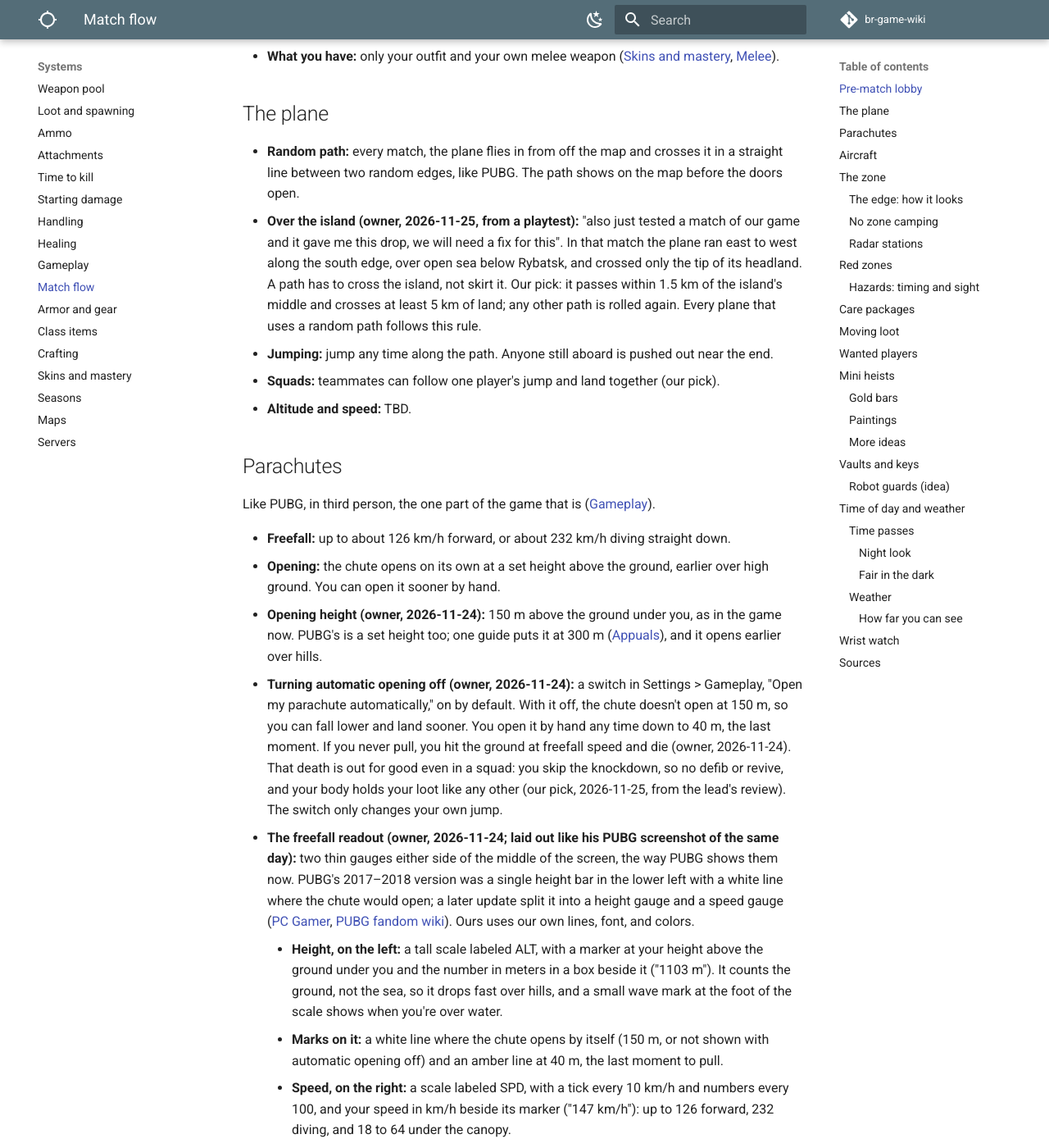
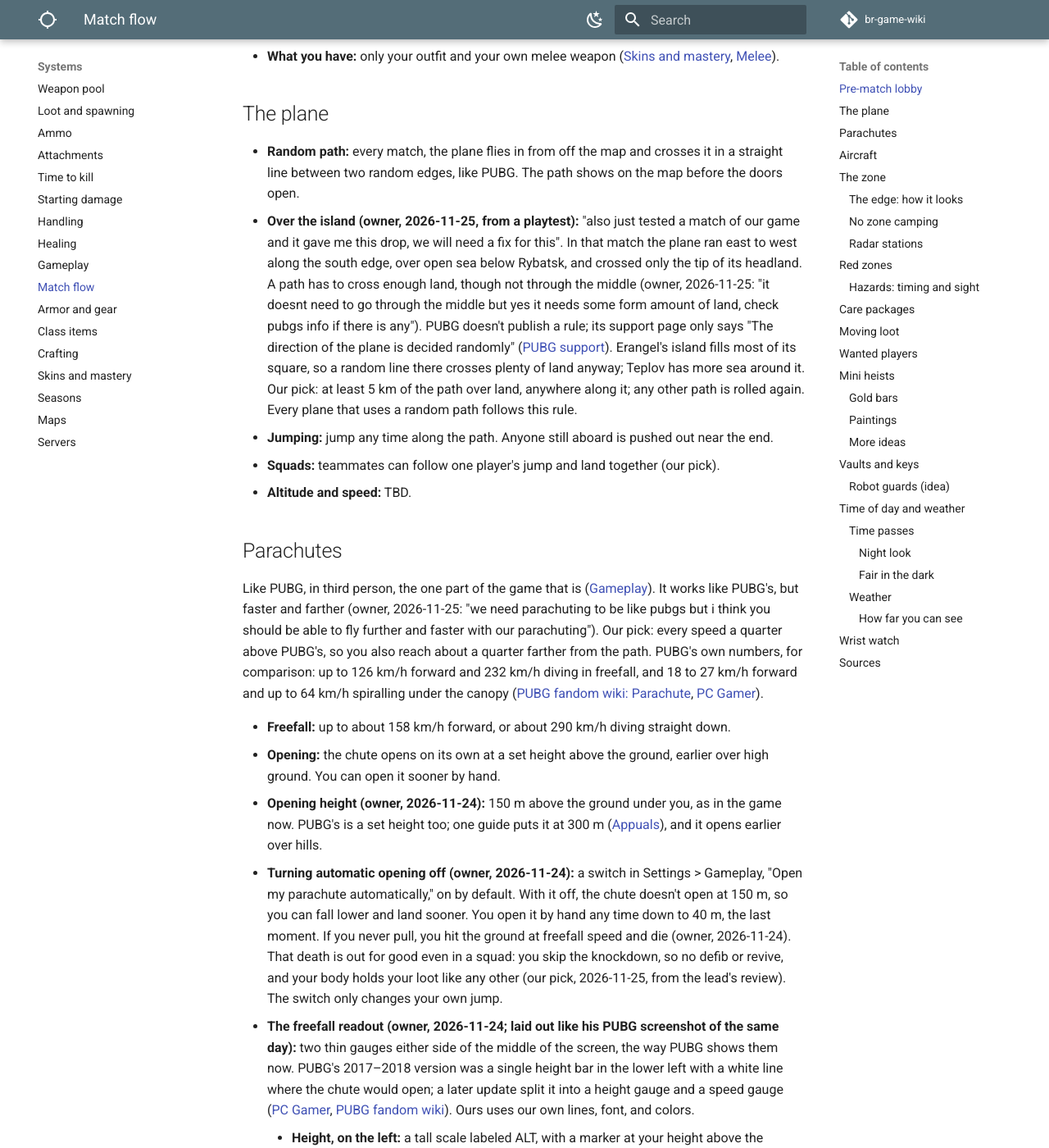
Before and after one commit to DerrickSpartan1/br-game-wiki, an MkDocs documentation site: the page built from docs/systems/match-flow.md, in a window 1280 px wide and 1400 px high, scrolled down 770 px. Shown: the whole window at 82% size. Built offline with MkDocs 1.6.1 and Material for MkDocs 9.7.7, drawn with Linux system fonts in a browser that asks for light colours; comment, search, counter and statistics services are not loaded; some of the changed text lies outside the part shown.

Commit message:
Plane paths need enough land, not the middle; parachuting a quarter faster and farther than PUBG (owner; numbers our pick)
Co-Authored-By: Claude Opus 5.5 <noreply@anthropic.com>
Claude-Session: https://claude.ai/code/session_01LAp2s4euUjj6HZthupXLj4

```diff
--- a/docs/systems/match-flow.md
+++ b/docs/systems/match-flow.md
@@ -18,27 +18,28 @@ There's no separate lobby island: players spawn on the match's own map and wait
 ## The plane
 
 - **Random path:** every match, the plane flies in from off the map and crosses it in a straight line between two random edges, like PUBG. The path shows on the map before the doors open.
-- **Over the island (owner, 2026-11-25, from a playtest):** "also just tested a match of our game and it gave me this drop, we will need a fix for this". In that match the plane ran east to west along the south edge, over open sea below Rybatsk, and crossed only the tip of its headland. A path has to cross the island, not skirt it. Our pick: it passes within 1.5 km of the island's middle and crosses at least 5 km of land; any other path is rolled again. Every plane that uses a random path follows this rule.
+- **Over the island (owner, 2026-11-25, from a playtest):** "also just tested a match of our game and it gave me this drop, we will need a fix for this". In that match the plane ran east to west along the south edge, over open sea below Rybatsk, and crossed only the tip of its headland. A path has to cross enough land, though not through the middle (owner, 2026-11-25: "it doesnt need to go through the middle but yes it needs some form amount of land, check pubgs info if there is any"). PUBG doesn't publish a rule; its support page only says "The direction of the plane is decided randomly" ([PUBG support](https://support.pubg.com/hc/en-us/articles/115004171353-Why-does-the-plane-come-from-different-directions-How-is-it-decided)). Erangel's island fills most of its square, so a random line there crosses plenty of land anyway; Teplov has more sea around it. Our pick: at least 5 km of the path over land, anywhere along it; any other path is rolled again. Every plane that uses a random path follows this rule.
 - **Jumping:** jump any time along the path. Anyone still aboard is pushed out near the end.
 - **Squads:** teammates can follow one player's jump and land together (our pick).
 - **Altitude and speed:** TBD.
 
 ## Parachutes
 
-Like PUBG, in third person, the one part of the game that is ([Gameplay](gameplay.md)).
+Like PUBG, in third person, the one part of the game that is ([Gameplay](gameplay.md)). It works like PUBG's, but faster and farther (owner, 2026-11-25: "we need parachuting to be like pubgs but i think you should be able to fly further and faster with our parachuting"). Our pick: every speed a quarter above PUBG's, so you also reach about a quarter farther from the path. PUBG's own numbers, for comparison: up to 126 km/h forward and 232 km/h diving in freefall, and 18 to 27 km/h forward and up to 64 km/h spiralling under the canopy ([PUBG fandom wiki: Parachute](https://pubg.fandom.com/wiki/Parachute), [PC Gamer](https://www.pcgamer.com/pubg-how-to-land-fast-battlegrounds)).
 
-- **Freefall:** up to about 126 km/h forward, or about 232 km/h diving straight down.
+- **Freefall:** up to about 158 km/h forward, or about 290 km/h diving straight down.
 - **Opening:** the chute opens on its own at a set height above the ground, earlier over high ground. You can open it sooner by hand.
 - **Opening height (owner, 2026-11-24):** 150 m above the ground under you, as in the game now. PUBG's is a set height too; one guide puts it at 300 m ([Appuals](https://appuals.com/playerunknowns-battlegrounds-skydiving-parachuting-guide/)), and it opens earlier over hills.
 - **Turning automatic opening off (owner, 2026-11-24):** a switch in Settings > Gameplay, "Open my parachute automatically," on by default. With it off, the chute doesn't open at 150 m, so you can fall lower and land sooner. You open it by hand any time down to 40 m, the last moment. If you never pull, you hit the ground at freefall speed and die (owner, 2026-11-24). That death is out for good even in a squad: you skip the knockdown, so no defib or revive, and your body holds your loot like any other (our pick, 2026-11-25, from the lead's review). The switch only changes your own jump.
 - **The freefall readout (owner, 2026-11-24; laid out like his PUBG screenshot of the same day):** two thin gauges either side of the middle of the screen, the way PUBG shows them now. PUBG's 2017–2018 version was a single height bar in the lower left with a white line where the chute would open; a later update split it into a height gauge and a speed gauge ([PC Gamer](https://www.pcgamer.com/uk/pubg-how-to-land-fast-battlegrounds), [PUBG fandom wiki](https://pubg.fandom.com/wiki/Parachute)). Ours uses our own lines, font, and colors.
     - **Height, on the left:** a tall scale labeled ALT, with a marker at your height above the ground under you and the number in meters in a box beside it ("1103 m"). It counts the ground, not the sea, so it drops fast over hills, and a small wave mark at the foot of the scale shows when you're over water.
     - **Marks on it:** a white line where the chute opens by itself (150 m, or not shown with automatic opening off) and an amber line at 40 m, the last moment to pull.
-    - **Speed, on the right:** a scale labeled SPD, with a tick every 10 km/h and numbers every 100, and your speed in km/h beside its marker ("147 km/h"): up to 126 forward, 232 diving, and 18 to 64 under the canopy.
+    - **Speed, on the right:** a scale labeled SPD, with a tick every 10 km/h and numbers every 100, and your speed in km/h beside its marker ("147 km/h"): up to 158 forward, 290 diving, and 23 to 80 under the canopy.
     - **Where you're headed:** your squad's map markers show on screen and on the compass with their distance in meters, and so do your squadmates, so you can steer to them.
     - **Under the canopy:** the gauge and speed stay up until you land.
-- **Under the canopy:** about 18 to 27 km/h forward, and up to about 64 km/h spiralling down.
+- **Under the canopy:** about 23 to 34 km/h forward, and up to about 80 km/h spiralling down.
 - **Distance vs. speed:** opening the chute at the first chance covers the most ground; diving straight at a close target lands first. Both work like PUBG's.
+- **How far you can reach:** PUBG's guides give speeds but no distance from the path, so it's not published. The lead can measure it from PUBG footage the way it measured movement ([Measured from PUBG footage](handling.md#measured-from-pubg-footage)); ours should come out about a quarter farther.
 
 ## Aircraft
 
```
Also changed, not shown: docs/planning/changelog.md (+1 -0 lines), docs/planning/chat-notes.md (+1 -0 lines), docs/planning/decisions.md (+1 -0 lines), docs/planning/to-do.md (+2 -1 lines).
